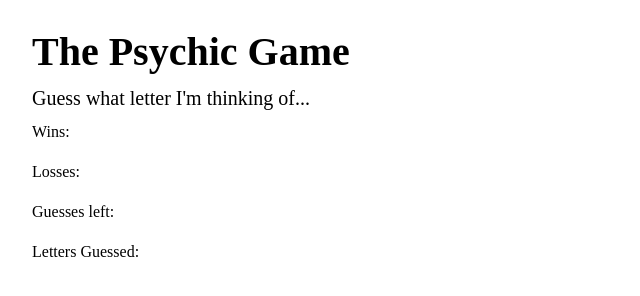
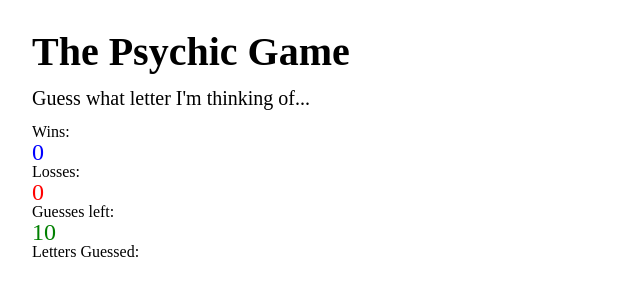
Before and after one commit to BMD-518/Psychic-Game, a plain HTML site: page index.html in a window 1280 px wide. Shown: the full height of the page, 0-640 px from the left. Drawn offline with Linux system fonts and the light colour scheme.

Commit message:
added beginning variables to wins, losses, and guesses

```diff
--- a/index.html
+++ b/index.html
@@ -17,11 +17,11 @@
                     <br>
                     <h2>Guess what letter I'm thinking of...</h2>
                     <br>
-                    <p>Wins: </p><span id="win"></span>
+                    <p>Wins: </p><span id="win">0</span>
                     <br>
-                    <p>Losses: </p><span id="loss"></span>
+                    <p>Losses: </p><span id="loss">0</span>
                     <br>
-                    <p>Guesses left: </p><span id="guesses"></span>
+                    <p>Guesses left: </p><span id="guesses">10</span>
                     <br>
                     <p>Letters Guessed: </p><span id="guessArray"></span>
                 </div>
```
